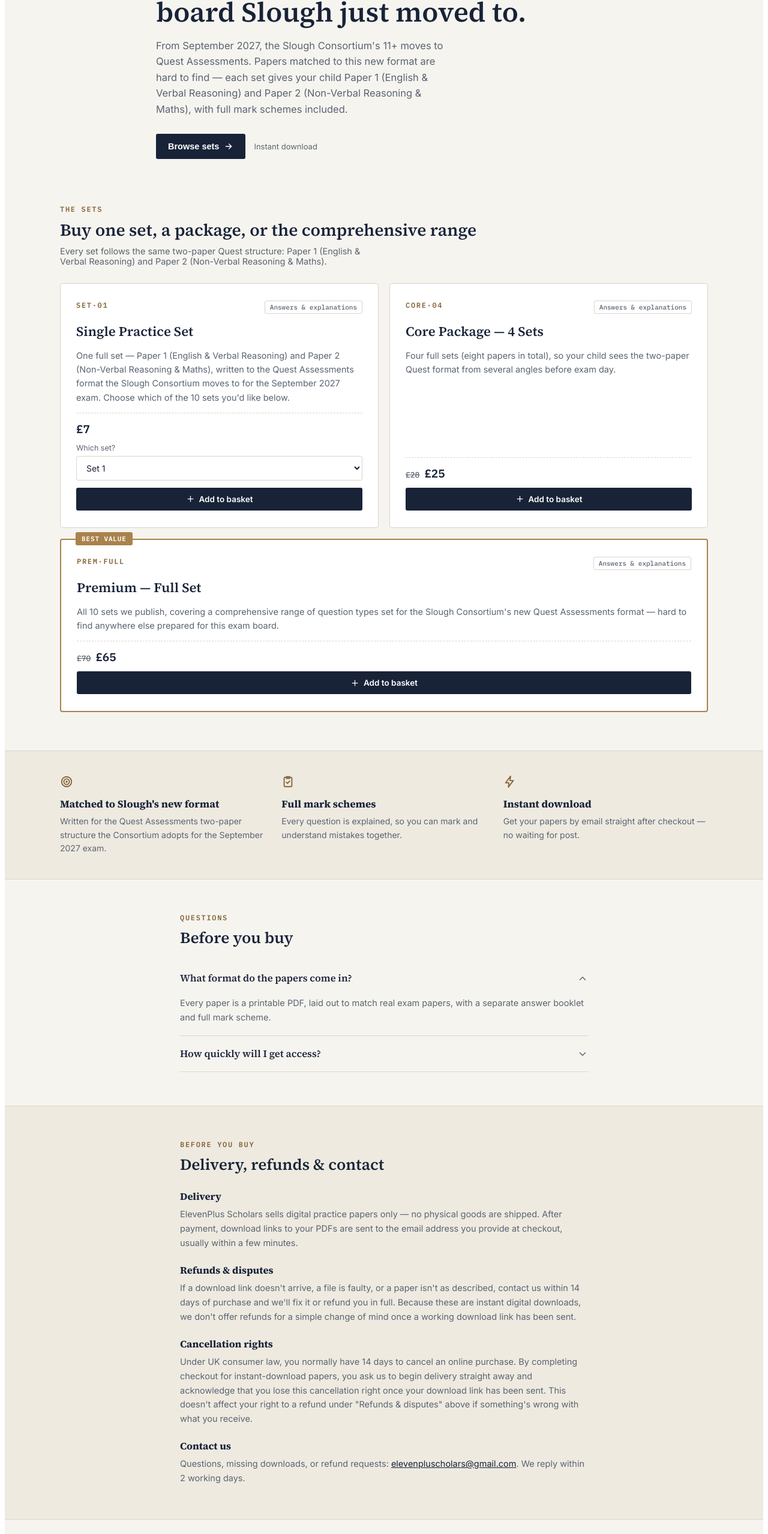
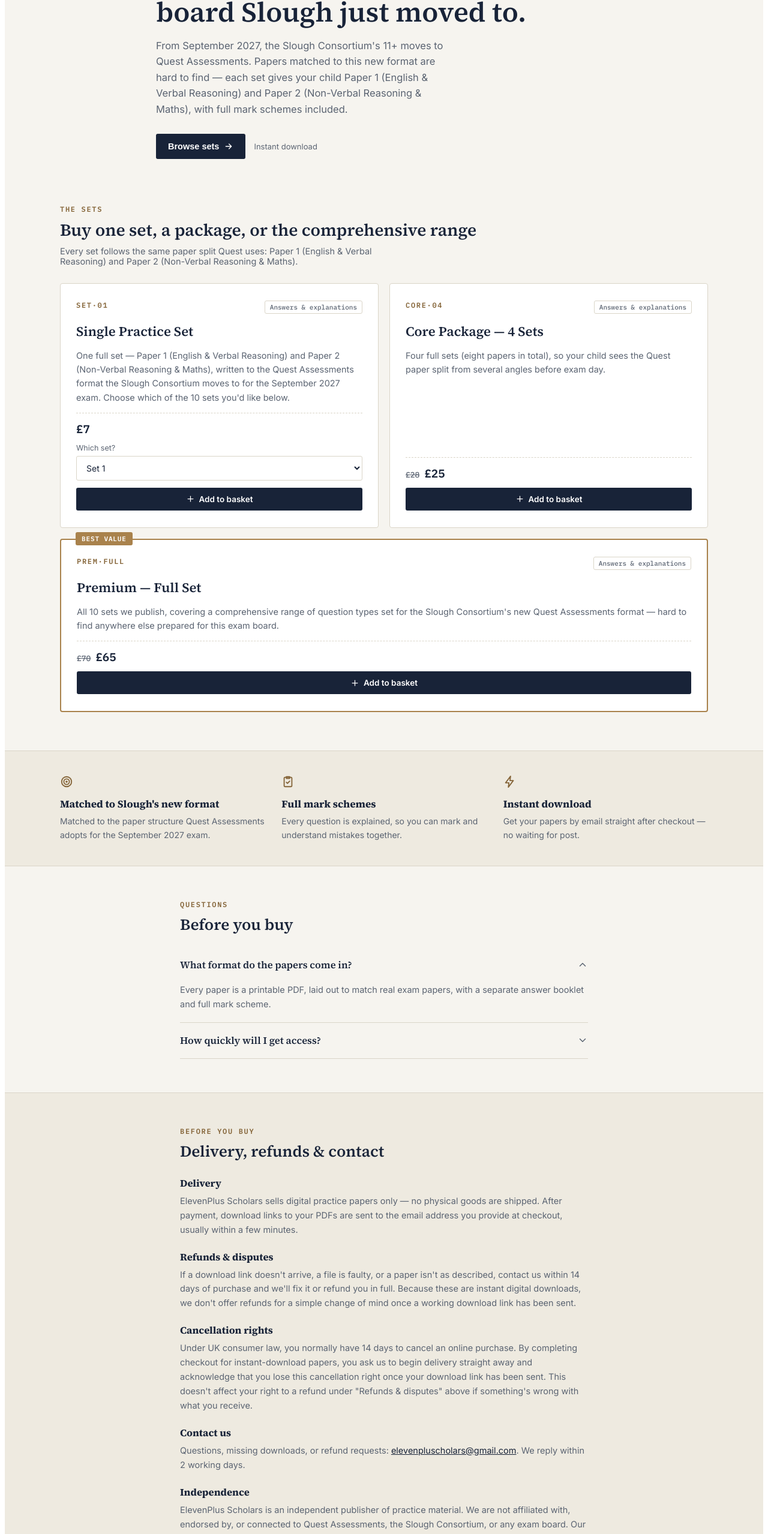
Before and after one commit to i4960550-sys/eleven-plus-site, a React (Vite) app: page / in a window 1280 px wide. Shown: the part 226-2783 px from the top of the page at 60% size. Built offline with nearby package versions, Linux system fonts and the light colour scheme.

Commit message:
Decouple two-paper structure from Quest branding in copy

```diff
--- a/index.html
+++ b/index.html
@@ -4,7 +4,7 @@
     <meta charset="UTF-8" />
     <meta name="viewport" content="width=device-width, initial-scale=1.0" />
     <title>Eleven+ — Slough 11+ Practice Sets</title>
-    <meta name="description" content="Practice sets written for the Slough Consortium's Quest Assessments 11+ format." />
+    <meta name="description" content="Independent practice sets matched to the Slough Consortium's Quest Assessments 11+ format." />
   </head>
   <body>
     <div id="root"></div>
--- a/src/App.jsx
+++ b/src/App.jsx
@@ -63,7 +63,7 @@
     code: "CORE·04",
     subject: "Core package",
     title: "Core Package — 4 Sets",
-    desc: "Four full sets (eight papers in total), so your child sees the two-paper Quest format from several angles before exam day.",
+    desc: "Four full sets (eight papers in total), so your child sees the Quest paper split from several angles before exam day.",
     price: 25,
     originalPrice: 28,
   },
@@ -899,7 +899,7 @@
             padding: "64px 24px 56px",
           }}
         >
-          <Eyebrow>Written for Quest Assessments · September 2027 exam</Eyebrow>
+          <Eyebrow>Practice papers for the Quest Assessments format · September 2027 exam</Eyebrow>
           <h1
             style={{
               fontFamily: "'Source Serif 4', serif",
@@ -948,7 +948,7 @@
               Buy one set, a package, or the comprehensive range
             </h2>
             <p style={{ fontSize: 14.5, color: TOKENS.inkSoft, margin: "8px 0 0", maxWidth: 520 }}>
-              Every set follows the same two-paper Quest structure: Paper 1 (English & Verbal Reasoning) and
+              Every set follows the same paper split Quest uses: Paper 1 (English & Verbal Reasoning) and
               Paper 2 (Non-Verbal Reasoning & Maths).
             </p>
           </div>
@@ -980,7 +980,7 @@
             }}
           >
             {[
-              { t: "Matched to Slough's new format", d: "Written for the Quest Assessments two-paper structure the Consortium adopts for the September 2027 exam.", Icon: Target },
+              { t: "Matched to Slough's new format", d: "Matched to the paper structure Quest Assessments adopts for the September 2027 exam.", Icon: Target },
               { t: "Full mark schemes", d: "Every question is explained, so you can mark and understand mistakes together.", Icon: ClipboardCheck },
               { t: "Instant download", d: "Get your papers by email straight after checkout — no waiting for post.", Icon: Bolt },
             ].map((f) => (
@@ -1061,6 +1061,16 @@
                     elevenpluscholars@gmail.com
                   </a>
                   . We reply within 2 working days.
+                </p>
+              </div>
+              <div>
+                <h4 style={{ fontFamily: "'Source Serif 4', serif", fontSize: 16.5, color: TOKENS.ink, margin: "0 0 6px" }}>
+                  Independence
+                </h4>
+                <p style={{ fontSize: 14.5, color: TOKENS.inkSoft, lineHeight: 1.65, margin: 0 }}>
+                  ElevenPlus Scholars is an independent publisher of practice material. We are not affiliated with,
+                  endorsed by, or connected to Quest Assessments, the Slough Consortium, or any exam board. Our
+                  papers are original material written to match publicly announced exam formats.
                 </p>
               </div>
             </div>
```
